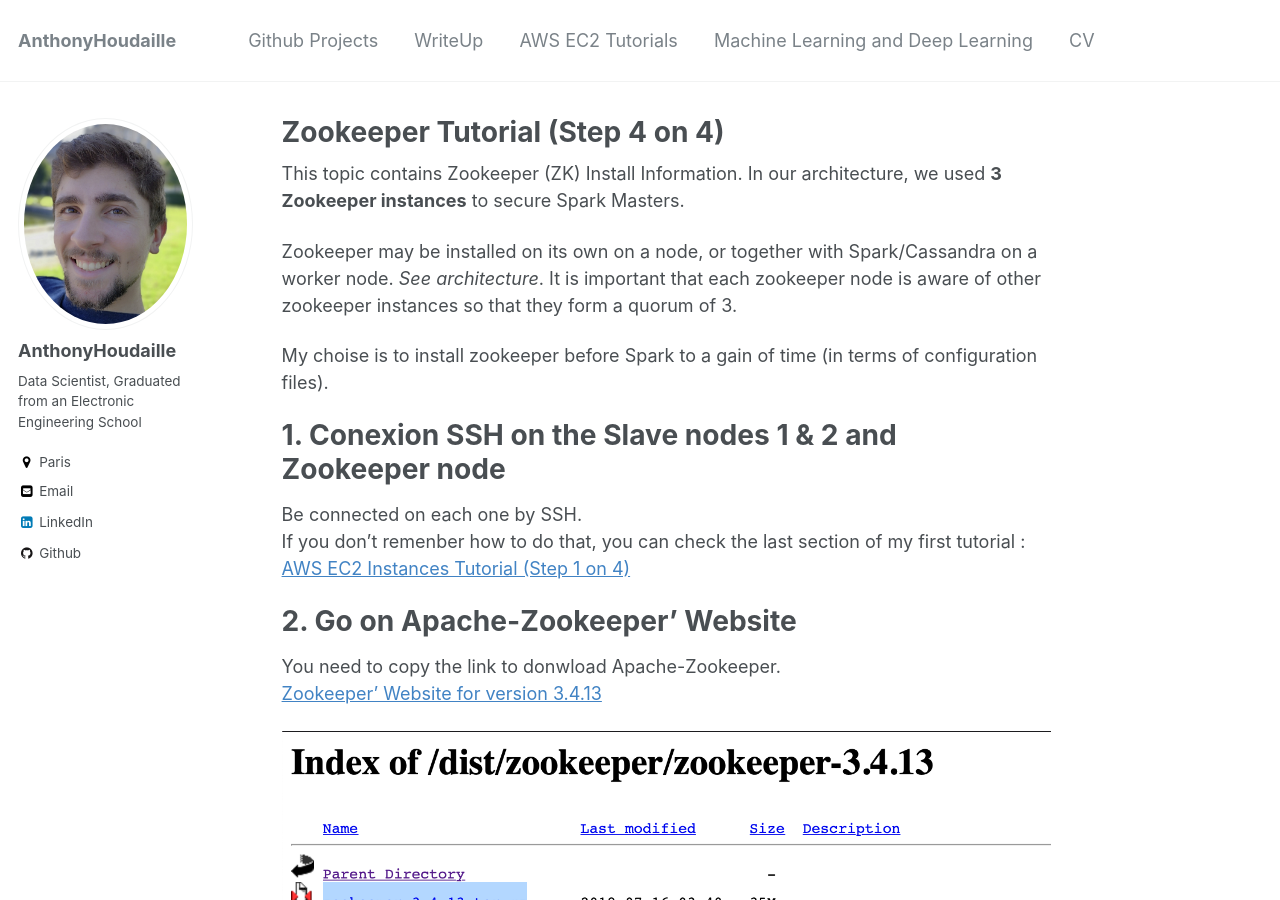
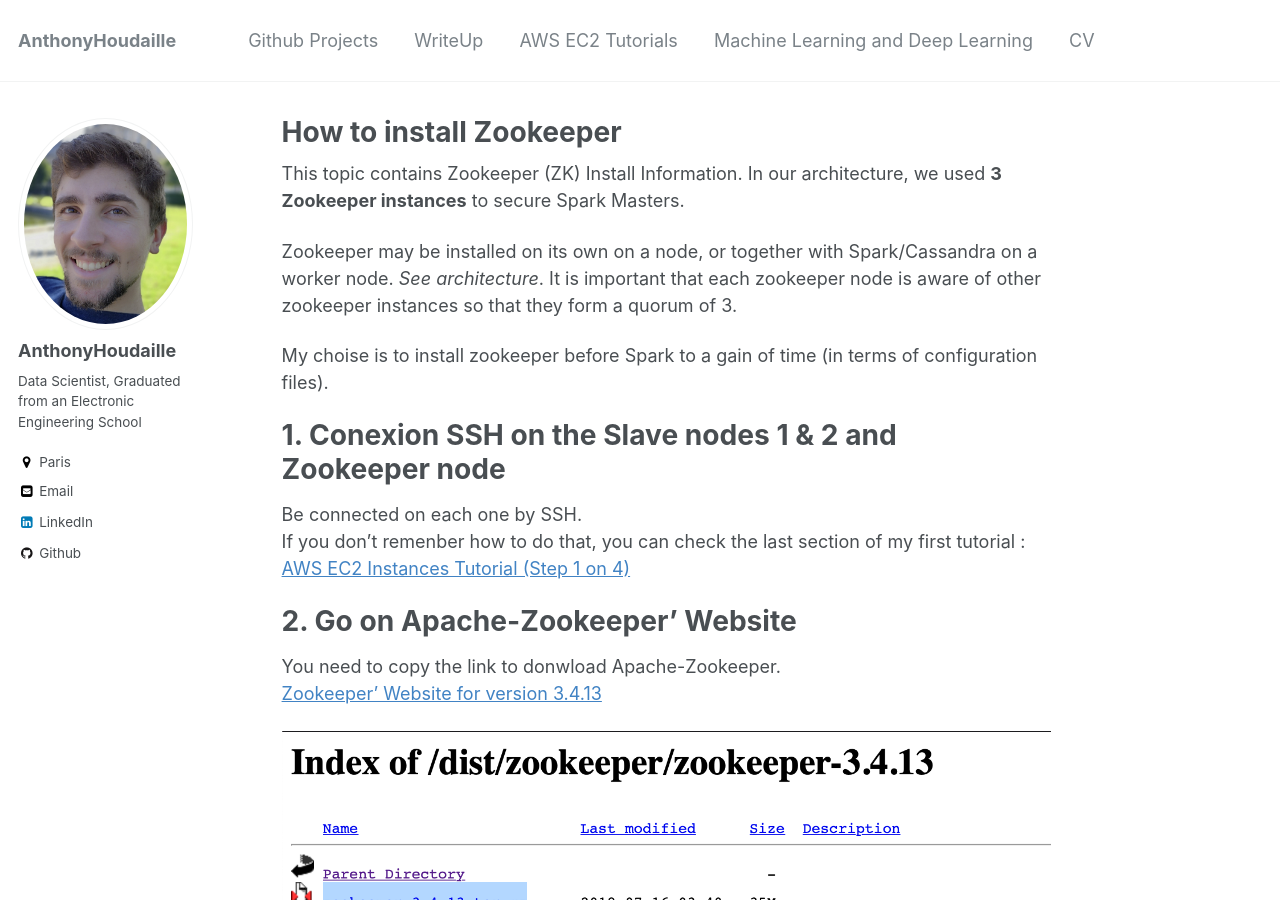
Before and after one commit to AnthonyHoudaille/AnthonyHoudaille.github.io, a Jekyll site: the page built from _awsec2/02_Zookeeper_Tutorial.md, in a window 1280 px wide and 900 px high. Built offline with Jekyll 4.4.1, drawn with Linux system fonts in a browser that asks for light colours.

Commit message:
Update 02_Zookeeper_Tutorial.md

```diff
--- a/_awsec2/02_Zookeeper_Tutorial.md
+++ b/_awsec2/02_Zookeeper_Tutorial.md
@@ -1,6 +1,6 @@
 ---
 published: true
-title: "Zookeeper Tutorial (Step 4 on 4) "
+title: "How to install Zookeeper"
 collection: awsec2
 layout: single
 author_profile: true
```
